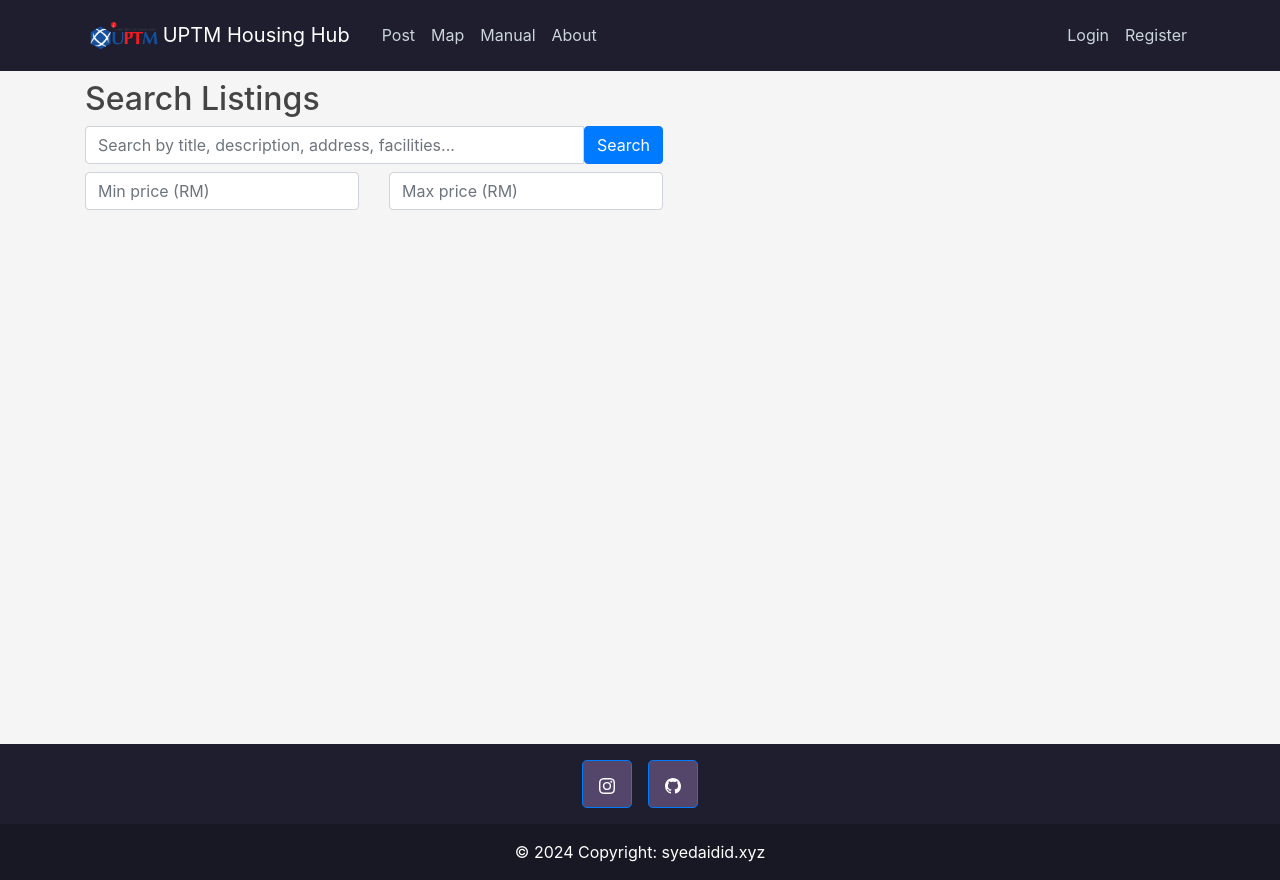
After one commit to syedaidid/UPTM-Housing-Hub, a Django app: page /posts/search/ in a window 1280 px wide. The commit adds this page. Run offline with Django 4.2, Linux system fonts and the light colour scheme; parts of the project's set-up code (start-up, migrations or seed data) failed here and were passed over.

Commit message:
add MariaDB fulltext search, temporal tables and Docker setup

```diff
--- a/post/templates/post/detail.html
+++ b/post/templates/post/detail.html
@@ -14,6 +14,9 @@
          <p class="card-text mb-0">Name: {{ object.user.profile.name }}</p>
          <p class="card-text mb-0">Phone Number: {{ object.user.profile.phone_number }}</p>
          <p class="card-text">Email: {{ object.user.email }}</p>
+	 <a href="{% url 'post-history' object.pk %}" class="btn btn-outline-info btn-sm">
+    📋 View Listing History
+</a>
          <div class="text-center">
             <a class="btn btn-success fa fa-whatsapp" aria-label="Chat on WhatsApp" href="https://wa.me/6{{ object.user.profile.phone_number }}">
                <svg xmlns="http://www.w3.org/2000/svg" width="16" height="16" fill="currentColor" class="bi bi-whatsapp" viewBox="0 0 16 16">
@@ -129,6 +132,7 @@
 <div class="mb-4">
    <a class="btn btn-info" href="{% url 'post-update' object.id %}">Update</a>
    <a class="btn btn-danger" href="{% url 'post-delete' object.id %}">delete</a>
+   <a class="btn btn-secondary" href="{% url 'post-history' object.id %}">📋 View History</a>
 </div>
 {% endif %}
 {% endblock %}
--- /dev/null
+++ b/post/templates/post/search.html
@@ -0,0 +1,41 @@
+{% extends "static_pages/base.html" %}
+{% block content %}
+<div class="container">
+    <h2>Search Listings</h2>
+    <form method="GET" action="{% url 'post-search' %}">
+    <div class="input-group mb-2">
+        <input type="text" name="q" class="form-control"
+               placeholder="Search by title, description, address, facilities..."
+               value="{{ query }}">
+        <button class="btn btn-primary" type="submit">Search</button>
+    </div>
+    <div class="row mb-3">
+        <div class="col">
+            <input type="number" name="min_price" class="form-control"
+                   placeholder="Min price (RM)" value="{{ min_price }}">
+        </div>
+        <div class="col">
+            <input type="number" name="max_price" class="form-control"
+                   placeholder="Max price (RM)" value="{{ max_price }}">
+        </div>
+    </div>
+</form>
+
+    {% if query or min_price or max_price %}
+        <p>Results for: <strong>{{ query }}</strong></p>
+        {% if posts %}
+            {% for post in posts %}
+            <div class="card mb-3">
+                <div class="card-body">
+                    <h5><a href="{% url 'post-detail' post.pk %}">{{ post.title }}</a></h5>
+                    <p>{{ post.address }}</p>
+                    <p>RM {{ post.monthly_payment }}/month</p>
+                </div>
+            </div>
+            {% endfor %}
+        {% else %}
+            <p>No listings found for "{{ query }}"</p>
+        {% endif %}
+    {% endif %}
+</div>
+{% endblock %}
--- a/post/urls.py
+++ b/post/urls.py
@@ -10,7 +10,10 @@ urlpatterns = [
     path("user/<int:pk>/", UserDetailView.as_view(), name="user-detail"),
     path("<int:pk>/delete/", PostDeleteView.as_view(), name="post-delete"),
     path("updates/delete-images", views.delete_images, name="post-delete-images"),
+    path('search/', views.search_posts, name='post-search'),
     path('cached', views.cached, name='cached'),
     path('cacheless', views.cacheless, name='cacheless'),
+    path("search/", views.search_posts, name="post-search"),
+    path("<int:pk>/history/", views.post_history, name="post-history"),
     # path("create/", views.create_post, name="post-create"),
 ]
--- a/post/views.py
+++ b/post/views.py
@@ -1,4 +1,5 @@
 from django.contrib.auth import get_user_model
+from django.db import connection
 from django.shortcuts import render, redirect, get_object_or_404
 from .models import HousingPost, Image
 from django.contrib.auth.models import User
@@ -14,6 +15,7 @@ from django.views.decorators.cache import cache_page
 from django.utils.decorators import method_decorator
 from django.core.cache import cache
 from django.core.exceptions import ValidationError
+from django.db import connection
 
 class UserDetailView(View):
     def get(self, request, pk):
@@ -218,6 +220,72 @@ class PostDeleteView(LoginRequiredMixin, UserPassesTestMixin, DeleteView):
             return True
         return False
 
+def search_posts(request):
+    query = request.GET.get('q', '')
+    min_price = request.GET.get('min_price', '')
+    max_price = request.GET.get('max_price', '')
+    posts = []
+
+    if query:
+        with connection.cursor() as cursor:
+            cursor.execute("""
+                SELECT id FROM post_housingpost
+                WHERE MATCH(title, description, address, facilities, accessibilities, furnished, furnished_type, gender)
+                AGAINST (%s IN BOOLEAN MODE)
+                ORDER BY MATCH(title, description, address, facilities, accessibilities, furnished, furnished_type, gender)
+                AGAINST (%s IN BOOLEAN MODE) DESC
+            """, [query, query])
+            rows = cursor.fetchall()
+            ids = [row[0] for row in rows]
+            posts = HousingPost.objects.filter(id__in=ids)
+
+    elif min_price or max_price:
+        posts = HousingPost.objects.all()
+
+    # Apply price filter on top of results
+    if min_price:
+        posts = posts.filter(monthly_payment__gte=min_price)
+    if max_price:
+        posts = posts.filter(monthly_payment__lte=max_price)
+
+    return render(request, 'post/search.html', {
+        'posts': posts,
+        'query': query,
+        'min_price': min_price,
+        'max_price': max_price,
+    })
+
+def post_history(request, pk):
+    post = get_object_or_404(HousingPost, pk=pk)
+
+    with connection.cursor() as cursor:
+        cursor.execute("""
+            SELECT title, monthly_payment, deposit, address,
+                   verified, ROW_START, ROW_END
+            FROM post_housingpost
+            FOR SYSTEM_TIME ALL
+            WHERE id = %s
+            ORDER BY ROW_START DESC
+        """, [pk])
+        rows = cursor.fetchall()
+
+    history = []
+    for i, row in enumerate(rows):
+        history.append({
+            'title': row[0],
+            'monthly_payment': row[1],
+            'deposit': row[2],
+            'address': row[3],
+            'verified': row[4],
+            'changed_at': row[5],
+            'is_current': i == 0,
+        })
+
+    return render(request, 'post/history.html', {
+        'post': post,
+        'history': history
+    })
+
 @cache_page(60*15)
 def cached(request):
     user_model = get_user_model()
```
Also changed, not shown: UPTMHousingHub/settings.py (+11 -8 lines), docker-compose.yml (added, +39 -0 lines), post/templates/post/history.html (added, +33 -0 lines), requirements.txt (+23 -2 lines), README.md, post/migrations/0009_fulltext_search.py (added), post/migrations/0010_temporal_tables.py (added), post/migrations/0011_fulltext_search_v2.py (added), post/migrations/0012_merge_0010_temporal_tables_0011_fulltext_search_v2.py (added), 4 other files.
